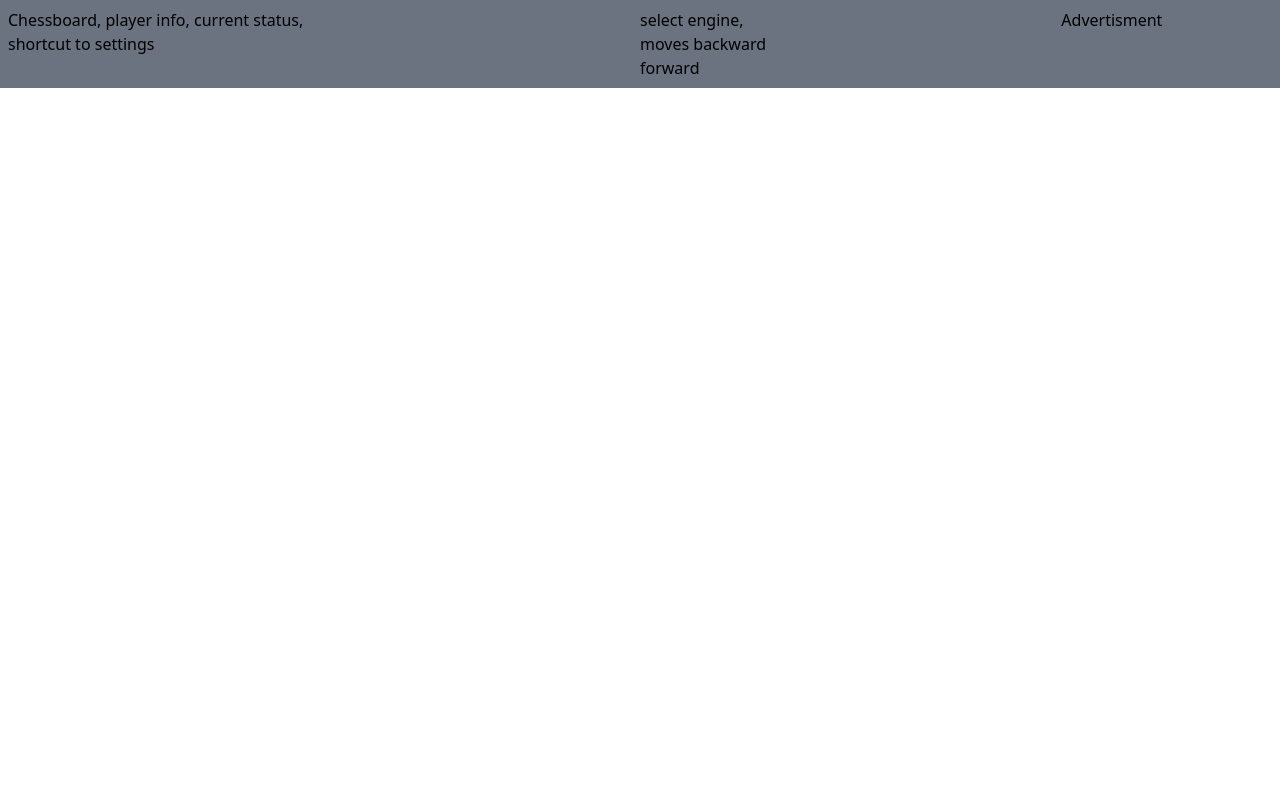
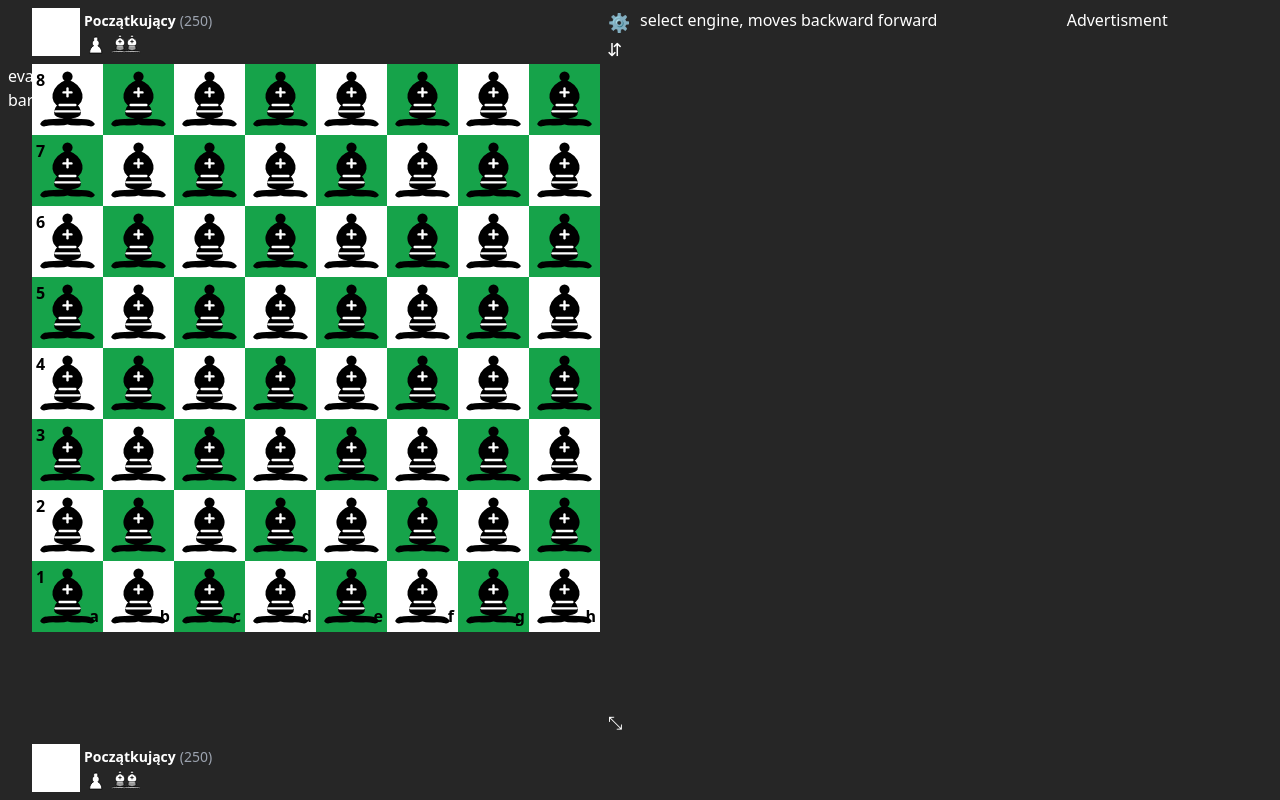
Before and after one commit to krzysztofmat/chess, a Vue app: page / in a window 1280 px wide. Built offline with nearby package versions, Linux system fonts and the light colour scheme; the HTML template or start-up script is replaced by a standard one.

Commit message:
changes to prototype of play computer

```diff
--- a/src/components/ChessBoard.vue
+++ b/src/components/ChessBoard.vue
@@ -66,7 +66,7 @@ export default {
 </script>
 
 <template>
-  <div class="chess-board grid" :style="`${grid_template_areas}`">
+  <div class="chess-board grid aspect-square" :style="`${grid_template_areas}`">
     <template v-for="row in rows" :key="`row-${row}`">
       <template v-for="column in columns" :key="`column-${column}`">
         <ChessSquare
@@ -80,11 +80,11 @@ export default {
     </template>
   </div>
 </template>
+5
 
 <style scoped>
 .chess-board {
-  width: 100vmin;
-  height: 100vmin;
+  width: 100%;
   grid-auto-rows: calc(100% / 8);
   grid-auto-columns: calc(100% / 8);
 }
--- a/src/components/PlayComputer.vue
+++ b/src/components/PlayComputer.vue
@@ -1,21 +1,87 @@
 <script lang="ts">
-export default {};
+import ChessBoard from './ChessBoard.vue';
+
+export default {
+  components: {
+    ChessBoard: ChessBoard,
+  },
+};
 </script>
 
 <template>
-  <div class="play-computer grid bg-gray-500 p-2 max-w-screen-2xl w-full">
-    <div class="w-3/6">
-      Chessboard, player info, current status, shortcut to settings
+  <div
+    class="play-computer grid bg-neutral-800 p-2 max-w-screen-2xl w-full h-full min-h-screen text-white"
+  >
+    <div class="play-computer-chessboard grid">
+      <div></div>
+      <div class="flex">
+        <div class="w-12 bg-white">&nbsp;</div>
+        <div class="pl-1 flex flex-col">
+          <div>
+            <span class="font-semibold inline-block text-sm">Początkujący</span>
+            <span class="text-gray-400 ml-1 text-sm">(250)</span>
+          </div>
+          <div class="h-6 flex" style="height: 1.5rem">
+            <img src="@/assets/pieces/cburnett/wp.svg" style="height: 100%" />
+            <img src="@/assets/pieces/cburnett/wb.svg" style="height: 100%" />
+            <img
+              src="@/assets/pieces/cburnett/wb.svg"
+              class="-ml-3"
+              style="height: 100%"
+            />
+          </div>
+        </div>
+      </div>
+      <div class="flex flex-col">
+        <span class="text-lg">&#x2699;</span>
+        <span class="text-lg rotate-90">&#x21C6;</span>
+      </div>
+
+      <div>eva<br />bar</div>
+      <div><ChessBoard></ChessBoard></div>
+      <div class="flex flex-col-reverse">
+        <span class="text-lg">&#x2921;</span>
+      </div>
+
+      <div></div>
+      <div class="flex">
+        <div class="w-12 bg-white">&nbsp;</div>
+        <div class="pl-1 flex flex-col">
+          <div>
+            <span class="font-semibold inline-block text-sm">Początkujący</span>
+            <span class="text-gray-400 ml-1 text-sm">(250)</span>
+          </div>
+          <div class="h-6 flex" style="height: 1.5rem">
+            <img src="@/assets/pieces/cburnett/wp.svg" style="height: 100%" />
+            <img src="@/assets/pieces/cburnett/wb.svg" style="height: 100%" />
+            <img
+              src="@/assets/pieces/cburnett/wb.svg"
+              class="-ml-3"
+              style="height: 100%"
+            />
+          </div>
+        </div>
+      </div>
+      <div></div>
     </div>
 
-    <div class="w-2/6">select engine, moves backward forward</div>
+    <div class="play-computer-options-and-game">
+      select engine, moves backward forward
+    </div>
 
-    <div class="w-1/6">Advertisment</div>
+    <div class="play-computer-advertise">Advertisment</div>
   </div>
 </template>
 
 <style scoped>
 .play-computer {
   grid-template-columns: 3fr 2fr 1fr;
+  column-gap: 1rem;
+}
+.play-computer-chessboard {
+  grid-template-columns: 1rem 1fr 1rem;
+  grid-template-rows: 3rem 1fr 3rem;
+  row-gap: 0.5rem;
+  column-gap: 0.5rem;
 }
 </style>
--- a/src/supports/colorModeEnum.ts
+++ b/src/supports/colorModeEnum.ts
@@ -8,3 +8,24 @@ export type colorModeEnumType = colorModeEnum.DARK | colorModeEnum.LIGHT;
 export interface colorModeOnSquares {
   [key: string]: colorModeEnumType;
 }
+
+export const enum playAsEnum {
+  WHITE = 'white',
+  BLACK = 'black',
+}
+
+export type playAsEnumType = playAsEnum.WHITE | playAsEnum.WHITE;
+
+export interface PlayerAtGame {
+  imageUrl: string;
+  nickname: string;
+  rating: number;
+  playAs: playAsEnumType;
+  takenPieces: {
+    pawns: number;
+    knights: number;
+    bishops: number;
+    rooks: number;
+    queens: number;
+  };
+}
```
